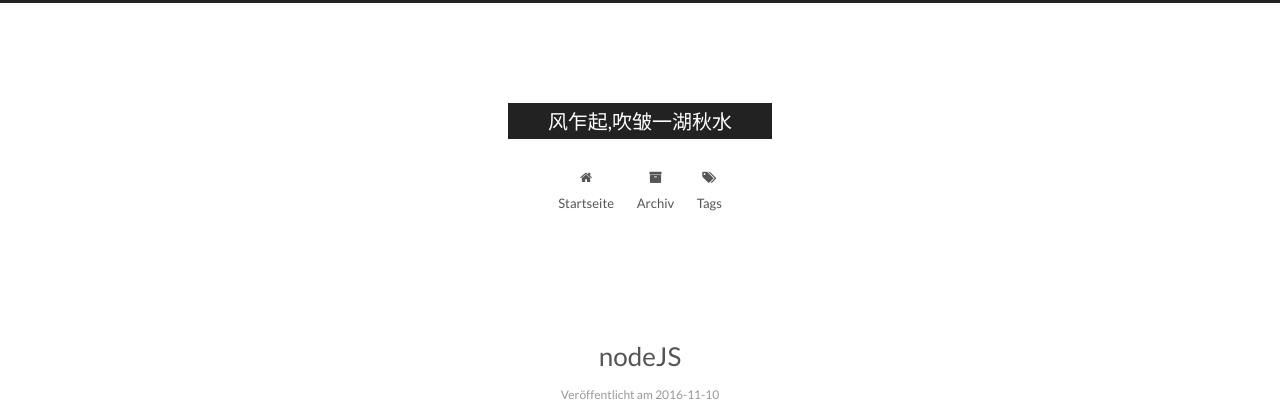
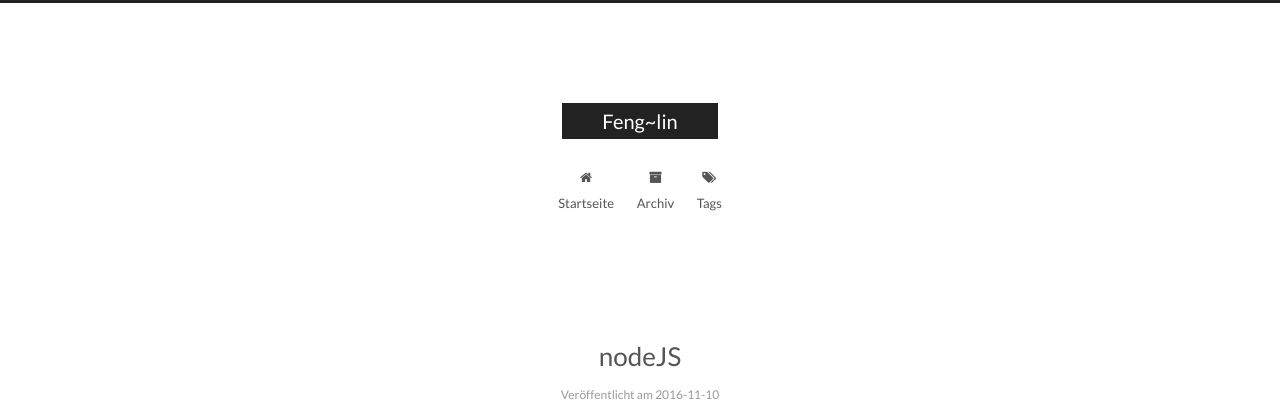
Before and after one commit to fenglinlin/fenglinlin.github.io, a PHP site: page / in a window 1280 px wide. Shown: the top 420 px of the page. Run offline with PHP 8.4, Linux system fonts and the light colour scheme.

Commit message:
Site updated: 2016-11-21 17:35:03

```diff
--- a/css/main.css
+++ b/css/main.css
@@ -1681,7 +1681,7 @@ pre .javascript .function {
   width: 4px;
   height: 4px;
   border-radius: 50%;
-  background: #ffffb5;
+  background: #055dad;
 }
 .links-of-blogroll {
   font-size: 13px;
@@ -2458,6 +2458,7 @@ embed {
     padding: 0;
     background: #fff;
     border-bottom: 1px solid #ddd;
+    z-index: 1;
   }
 }
 @media (max-width: 767px) {
--- a/index.html
+++ b/index.html
@@ -84,15 +84,12 @@
 
 
 
-<meta name="description" content="知识管理,时间管理,思维导图">
 <meta property="og:type" content="website">
-<meta property="og:title" content="风乍起,吹皱一湖秋水">
+<meta property="og:title" content="Feng~lin">
 <meta property="og:url" content="http://yoursite.com/index.html">
-<meta property="og:site_name" content="风乍起,吹皱一湖秋水">
-<meta property="og:description" content="知识管理,时间管理,思维导图">
+<meta property="og:site_name" content="Feng~lin">
 <meta name="twitter:card" content="summary">
-<meta name="twitter:title" content="风乍起,吹皱一湖秋水">
-<meta name="twitter:description" content="知识管理,时间管理,思维导图">
+<meta name="twitter:title" content="Feng~lin">
 
 
 
@@ -126,7 +123,7 @@
 
 
 
-  <title> 风乍起,吹皱一湖秋水 </title>
+  <title> Feng~lin </title>
 </head>
 
 <body itemscope itemtype="http://schema.org/WebPage" lang="">
@@ -159,7 +156,7 @@
   <div class="custom-logo-site-title">
     <a href="/"  class="brand" rel="start">
       <span class="logo-line-before"><i></i></span>
-      <span class="site-title">风乍起,吹皱一湖秋水</span>
+      <span class="site-title">Feng~lin</span>
       <span class="logo-line-after"><i></i></span>
     </a>
   </div>
@@ -248,9 +245,9 @@
   </span>
 
   <span style="display:none" itemprop="publisher" itemscope itemtype="http://schema.org/Organization">
-    <meta itemprop="name" content="风乍起,吹皱一湖秋水">
+    <meta itemprop="name" content="Feng~lin">
     <span style="display:none" itemprop="logo" itemscope itemtype="http://schema.org/ImageObject">
-      <img style="display:none;" itemprop="url image" alt="风乍起,吹皱一湖秋水" src="">
+      <img style="display:none;" itemprop="url image" alt="Feng~lin" src="">
     </span>
   </span>
 
@@ -366,9 +363,9 @@
   </span>
 
   <span style="display:none" itemprop="publisher" itemscope itemtype="http://schema.org/Organization">
-    <meta itemprop="name" content="风乍起,吹皱一湖秋水">
+    <meta itemprop="name" content="Feng~lin">
     <span style="display:none" itemprop="logo" itemscope itemtype="http://schema.org/ImageObject">
-      <img style="display:none;" itemprop="url image" alt="风乍起,吹皱一湖秋水" src="">
+      <img style="display:none;" itemprop="url image" alt="Feng~lin" src="">
     </span>
   </span>
 
@@ -509,7 +506,7 @@
                src="/images/avatar.gif"
                alt="Fenglin" />
           <p class="site-author-name" itemprop="name">Fenglin</p>
-          <p class="site-description motion-element" itemprop="description">知识管理,时间管理,思维导图</p>
+          <p class="site-description motion-element" itemprop="description"></p>
         </div>
         <nav class="site-state motion-element">
           <div class="site-state-item site-state-posts">
```
Also changed, not shown: 2016/09/30/hello-world/index.html (+6 -6 lines), 2016/11/10/nodeJs/index.html (+6 -6 lines), archives/2016/09/index.html (+6 -9 lines), archives/2016/11/index.html (+6 -9 lines), archives/2016/index.html (+6 -9 lines), archives/index.html (+6 -9 lines).
